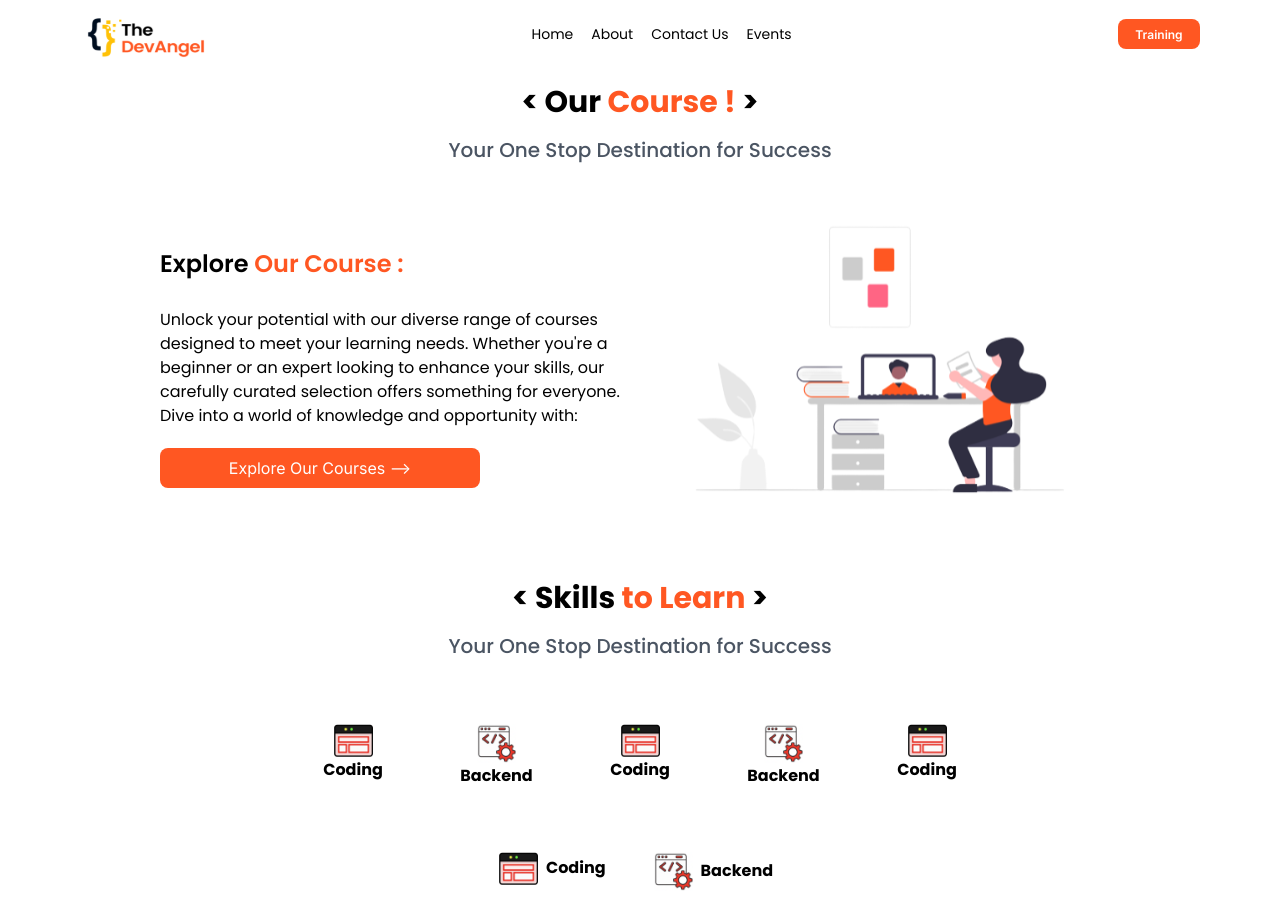
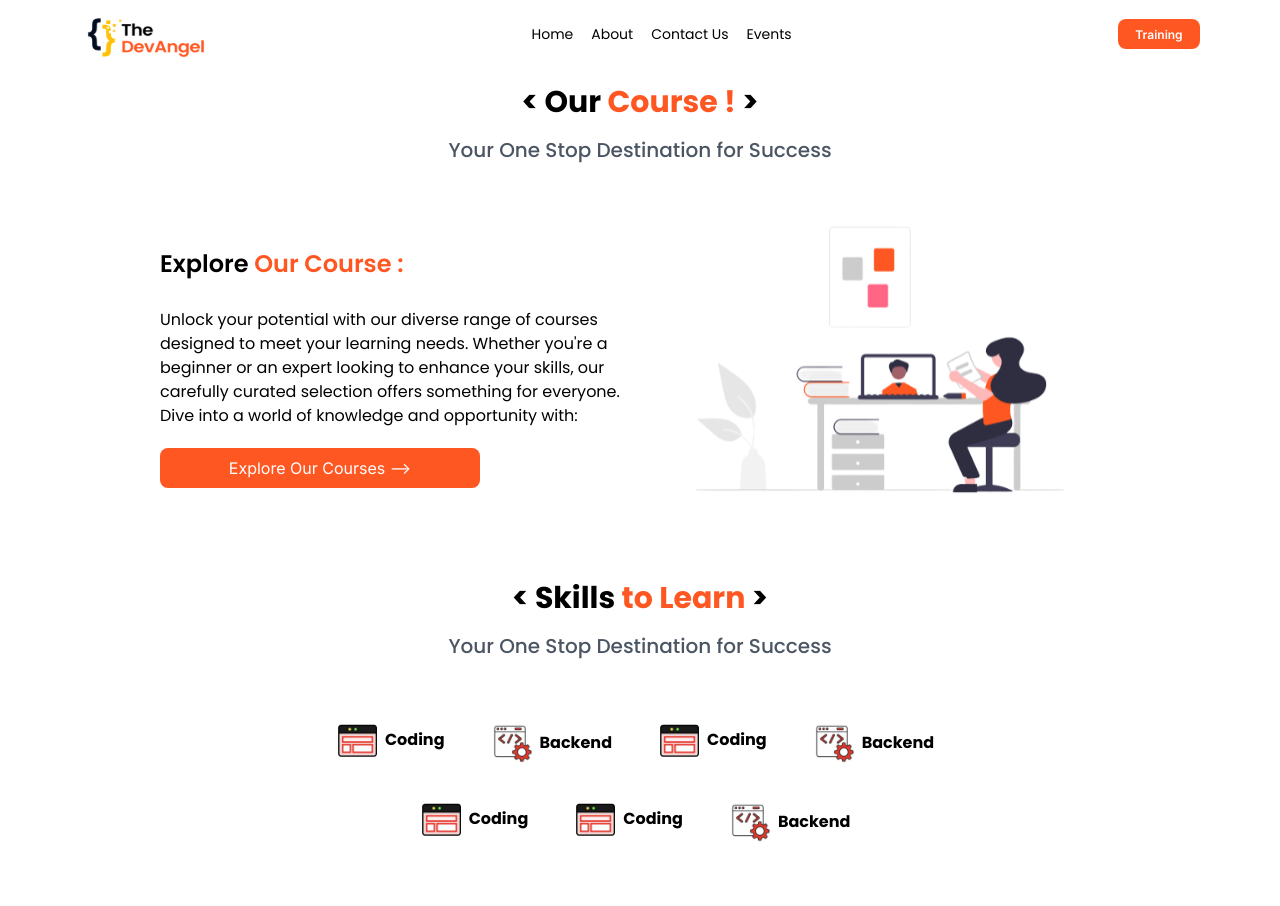
Before and after one commit to Byteoski-Developers/the-dev-angel-lp, a Next.js app: page / in a window 1280 px wide. Built offline with nearby package versions, Linux system fonts and the light colour scheme.

Commit message:
Skill section is updated

```diff
--- a/components/Skills.tsx
+++ b/components/Skills.tsx
@@ -1,6 +1,39 @@
 import React from "react";
 import Image from "next/image";
+
 const Skills = () => {
+  const data=[
+    {
+      imageUrl:"/assets/skills/image1.png",
+      name: "Coding"
+    },
+    {
+      imageUrl:"/assets/skills/image2.png",
+      name:"Backend"
+    },
+    {
+      imageUrl:"/assets/skills/image1.png",
+      name: "Coding"
+    },
+    {
+      imageUrl:"/assets/skills/image2.png",
+      name:"Backend"
+    },
+    {
+      imageUrl:"/assets/skills/image1.png",
+      name: "Coding"
+    },
+    {
+      imageUrl:"/assets/skills/image1.png",
+      name: "Coding"
+    },
+    {
+      imageUrl:"/assets/skills/image2.png",
+      name:"Backend"
+    },
+
+
+  ]
   return (
     <div className="w-full mx-auto text-center font-poppins px-10 md:px-5 lg:px-16 xl:px-40">
       <h2 className="text-3xl py-2 lg:py-4 font-bold ">
@@ -10,80 +43,19 @@ const Skills = () => {
         Your One Stop Destination for Success
       </h3>
 
-      <div className="mx-36 py-16 flex gap-10 ">
-        <div>
-          <Image
-            src={"/assets/skills/image1.png"}
-            width={39}
-            height={28}
-            alt="coding"
-            className="inline"
-          />
-          <span className="px-2 font-bold">Coding</span>
-        </div>
-        <div>
-          <Image
-            src={"/assets/skills/image 2.png"}
-            width={39}
-            height={28}
-            alt="backend"
-            className="inline"
-          />
-          <span className="px-2 font-bold">Backend</span>
-        </div>
-        <div>
-          <Image
-            src={"/assets/skills/image1.png"}
-            width={39}
-            height={28}
-            alt="coding"
-            className="inline"
-          />
-          <span className="px-2 font-bold">Coding</span>
-        </div>
-        <div>
-          <Image
-            src={"/assets/skills/image 2.png"}
-            width={39}
-            height={28}
-            alt="backend"
-            className="inline"
-          />
-          <span className="px-2 font-bold">Backend</span>
-        </div>
-        <div>
-          <Image
-            src={"/assets/skills/image1.png"}
-            width={39}
-            height={28}
-            alt="coding"
-            className="inline"
-          />
-          <span className="px-2 font-bold">Coding</span>
-        </div>
-      </div>
-      <div className="mx-36 flex justify-center gap-10 ">
-        <div>
-          <Image
-            src={"/assets/skills/image1.png"}
-            width={39}
-            height={28}
-            alt="coding"
-            className="inline"
-          />
-          <span className="px-2 font-bold">Coding</span>
-        </div>
-        <div>
-          <Image
-            src={"/assets/skills/image 2.png"}
-            width={39}
-            height={28}
-            alt="backend"
-            className="inline"
-          />
-          <span className="px-2 font-bold">Backend</span>
-        </div>
+      <div className="mx-36 py-16 flex flex-wrap justify-center gap-10 ">
 
+         {
+         data.map((Skills)=>{
+          return(
+          <div>
+           <img src={Skills.imageUrl}
+           width={39}
+           height={28}
+           className="inline"/><span className="px-2 font-bold">{Skills.name}</span></div>
+
+          )})
+          }
 
       </div>
 
```
Also changed, not shown: public/assets/skills/image2.png (renamed from public/assets/skills/image 2.png).
